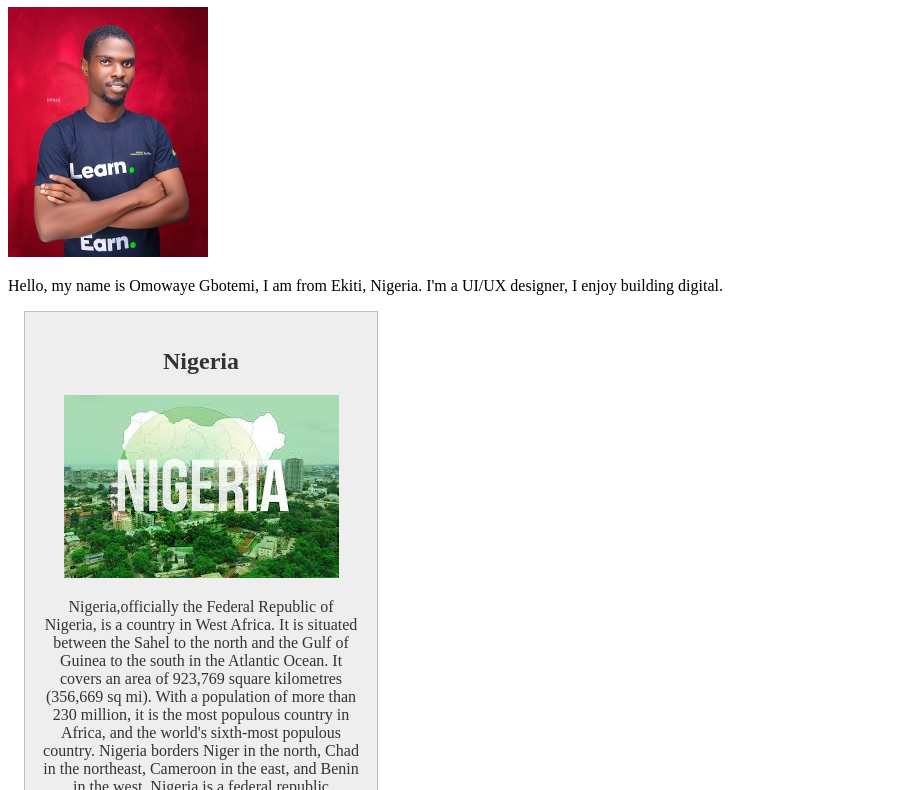
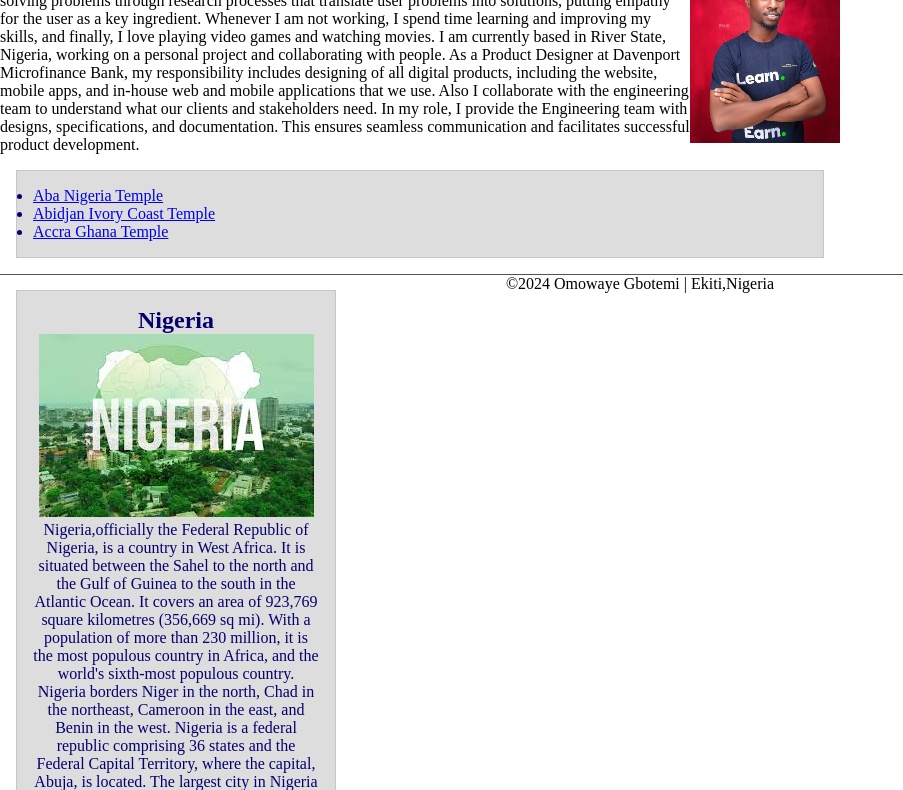
Before and after one commit to 1TEMI/wdd130, a plain HTML site: page index.html in a window 1280 px wide. Shown: the part 99-889 px from the top of the page, without its empty margins (0-903 px from the left). Drawn offline with Linux system fonts and the light colour scheme.

Commit message:
Enhance Hompage

```diff
--- a/index.html
+++ b/index.html
@@ -16,15 +16,32 @@
             <a href="#">Home</a>
             <a href="wwr/">Rafting Site</a>
             <a href="wwr/site-plan-rafting">Rafting Site Plan</a>
+            <a href="https://www.linkedin.com/in/omowaye-gbotemi-6a07ba203">My Linkedin</a>
+            <a href="https://www.facebook.com">My Facebook</a>
         </nav>
 
     </header>
     <main>
         <h1>Omowaye Gbotemi-WDD 130</h1>
         <img src="images/profile.jpg" alt="Hello,my name is Omowaye Gbotemi" width="200">
-        <p>Hello, my name is Omowaye Gbotemi, I am from Ekiti, Nigeria. I'm a UI/UX designer, I enjoy building digital.</p>
+        <p>A product designer who focuses on optimizing users' experience to ensure a Seamless end-to-end interaction between a product and the user
+            without neglecting the business needs. I am passionate about solving problems through research processes that translate user problems into solutions,
+            putting empathy for the user as a key ingredient. Whenever I am not working, I spend time learning and improving my skills, and finally, I love playing video
+            games and watching movies. I am currently based in River State, Nigeria, working on a personal project and collaborating with people.
+            As a Product Designer at Davenport Microfinance Bank, my responsibility includes designing of all digital products, including the website, mobile apps,
+            and in-house web and mobile applications that we use.
+
+            Also I collaborate with the engineering team to understand what our clients and stakeholders need.
+            In my role, I provide the Engineering team with designs, specifications, and documentation. This ensures
+            seamless communication and facilitates successful product development.
+        </p>
+        <ul class="box">
+            <li><a href="https://www.churchofjesuschrist.org/temples/details/aba-nigeria-temple?lang=eng" target="_blank">Aba Nigeria Temple</a></li>
+            <li><a href="https://www.churchofjesuschrist.org/temples/details/abidjan-ivory-coast-temple?lang=eng" target="_blank">Abidjan Ivory Coast Temple</a></li>
+            <li><a href="https://www.churchofjesuschrist.org/temples/details/accra-ghana-temple?lang=eng" target="_blank">Accra Ghana Temple</a></li>
+        </ul>
     </main>
-    <aside>
+    <aside class="box">
         <h2>Nigeria</h2>
         <img src="images/nigeria.jpeg" alt="Nigeria">
         <p>Nigeria,officially the Federal Republic of Nigeria, is a country in West Africa.
@@ -39,4 +56,5 @@
         <p>©2024 Omowaye Gbotemi | Ekiti,Nigeria</p>
     </footer>
 </body>
+<!--6 October 2024-->
 </html>
--- a/styles/styles.css
+++ b/styles/styles.css
@@ -1,18 +1,25 @@
+* {
+  margin: 0;
+  padding: 0;
+  box-sizing: border-box;
+}
 main {
     max-width: 840px;
   }
 aside {
+    position: absolute;
     width: 20em;
+    text-align: center;
     margin: 1rem;
     border: 1px solid rgba(0, 0, 0, 0.2);
     padding: 1rem;
     background-color: #eee;
     color: #333;
-    text-align: center;
   }
 main img {
-    width: 200px;
+    width: 150px;
     height: auto;
+    float: right;
   }
   p{
     padding: 0;
@@ -22,3 +29,12 @@ footer {
     border-top: 1px solid #535353;
     text-align: center;
   }
+
+  /* Class Selectors */
+  .box {
+    margin: 1rem;
+    border: 1px solid rgba(0,0,0,.1);
+    padding: 1rem;
+    background-color: #ddd;
+    color: #06006e;
+  }
```
